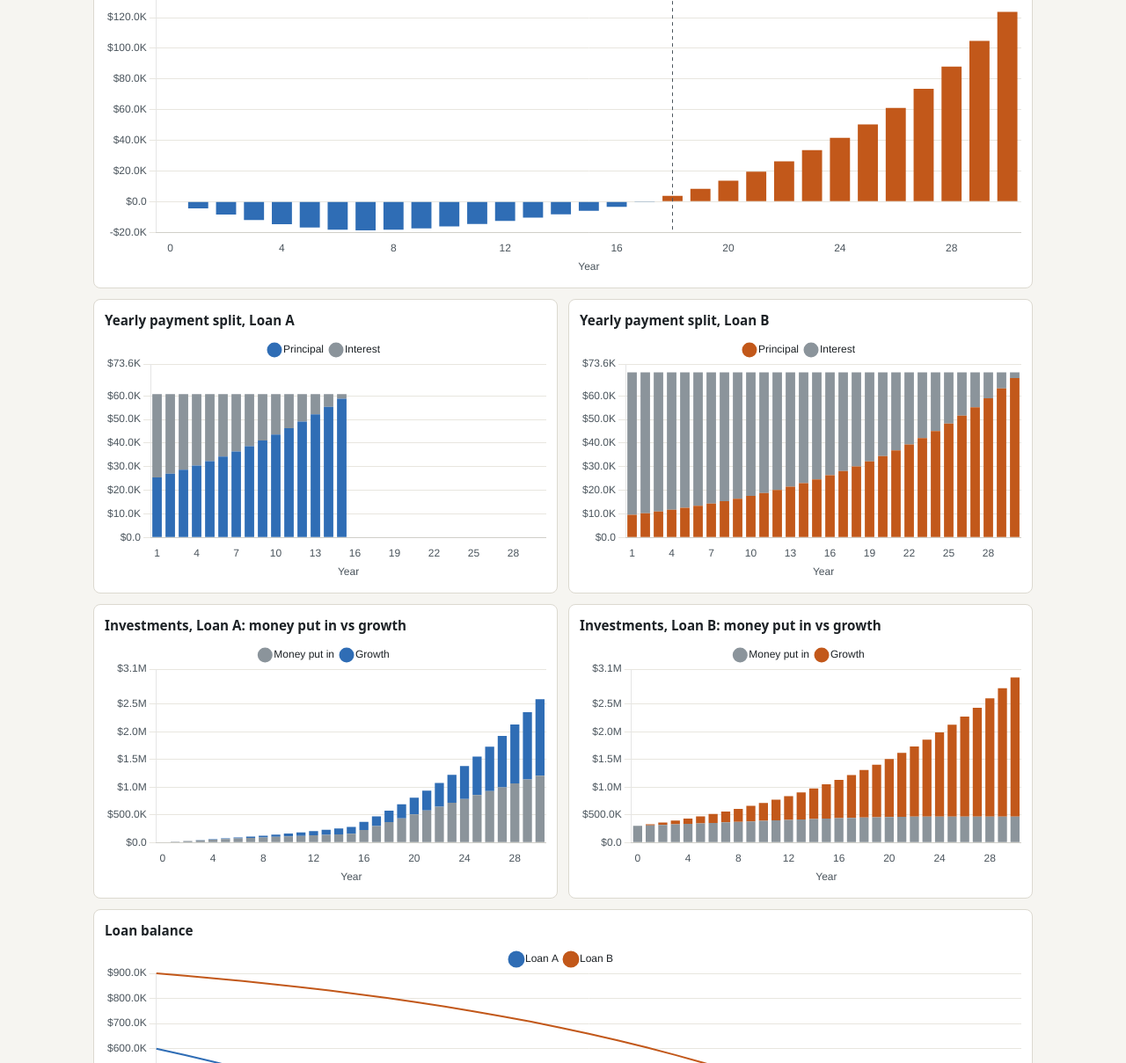
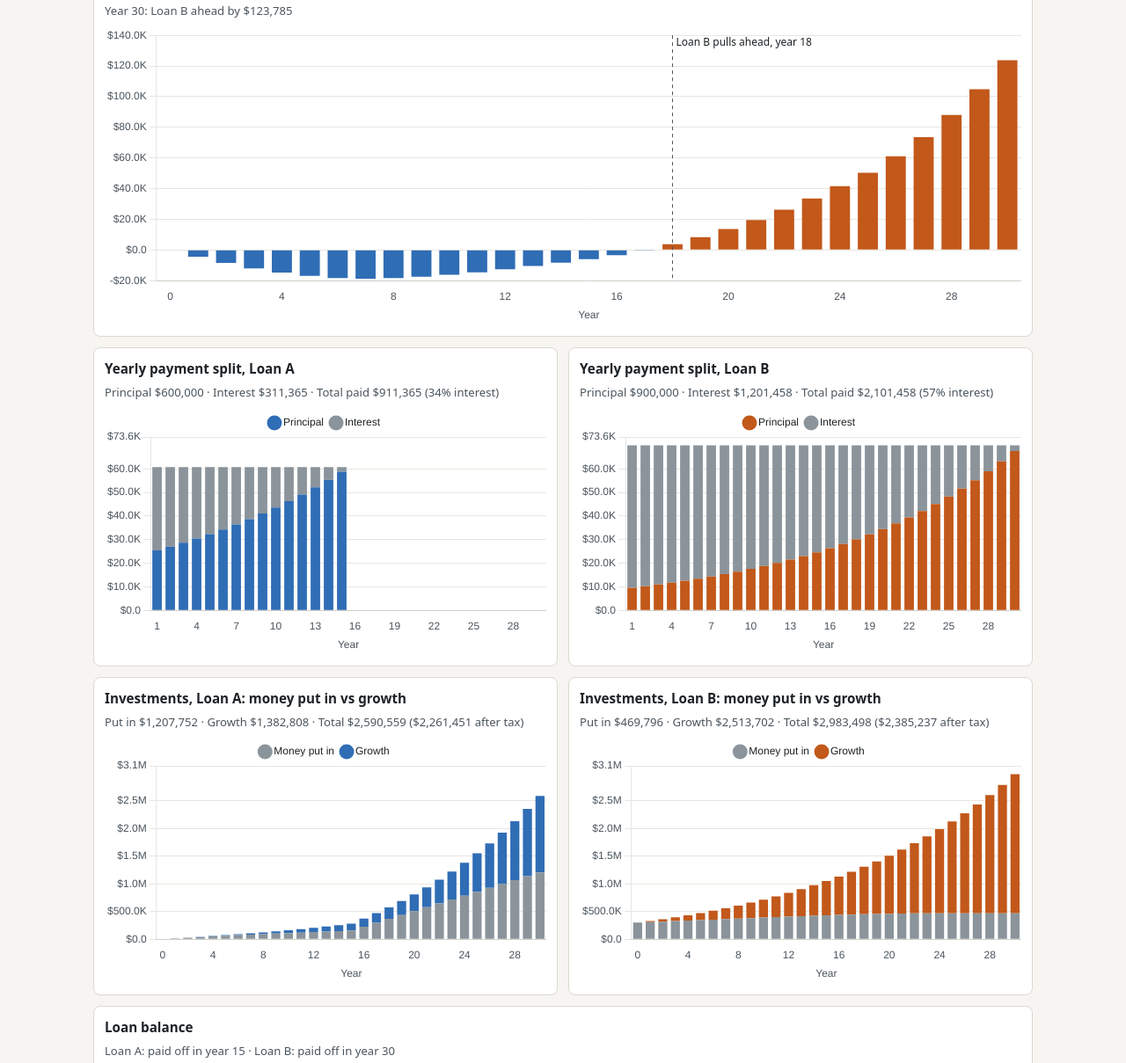
Before and after one commit to hluhovskyi/mortgage-sim, a website: page index.html in a window 1280 px wide. Shown: the part 1850-3059 px from the top of the page at 88% size. Drawn offline with nearby package versions, Linux system fonts and the light colour scheme.

Commit message:
Show totals under each chart title
Co-Authored-By: Claude Opus 5.5 <noreply@anthropic.com>
Claude-Session: https://claude.ai/code/session_01MBcSuJGdPA5wRdHCnppT8P

```diff
--- a/app.js
+++ b/app.js
@@ -1,10 +1,10 @@
 // app.js - wires the inputs, the calculation library and the charts together.
 // Flow: read inputs -> params -> simulate -> render text, cards, table, charts.
 
-import { simulate, findCrossovers, breakEvenReturn, netWorthGap } from './lib/mortgage.js?v=9';
+import { simulate, findCrossovers, breakEvenReturn, netWorthGap } from './lib/mortgage.js?v=10';
 import {
   FIELDS, paramsFromQuery, paramsToQuery, toModelParams, getPath, setPath, cleanValue,
-} from './lib/params.js?v=9';
+} from './lib/params.js?v=10';
 
 const $ = (selector) => document.querySelector(selector);
 
@@ -347,6 +347,47 @@ function renderCharts(result, crossovers, model) {
   makeChart('chart-port-b', 'bar', series.years, portfolioSets(series.B, colorB), { stacked: true, yMax: portfolioMax });
 
   makeChart('chart-balance', 'line', series.years, both('balance'));
+
+  renderChartTotals(result);
+}
+
+/**
+ * One line of totals under each chart title, so the key numbers don't need hovering.
+ * Totals are "at the horizon" (the sell or stop year), same as the result cards.
+ */
+function renderChartTotals(result) {
+  const A = result.A, B = result.B;
+  const set = (id, parts) => { $(id).textContent = parts.join('  ·  '); };
+  const lastYear = A.rows.length - 1;
+
+  set('#tot-networth', [`${A.label}: ${money(A.final.netWorth)}`, `${B.label}: ${money(B.final.netWorth)}`]);
+
+  const gap = B.final.netWorth - A.final.netWorth;
+  const leader = gap >= 0 ? B.label : A.label;
+  set('#tot-gap', [`Year ${lastYear}: ${leader} ahead by ${money(Math.abs(gap))}`]);
+
+  for (const [id, s] of [['a', A], ['b', B]]) {
+    const paid = s.final.cumPrincipal + s.final.cumInterest;
+    const interestShare = paid > 0 ? Math.round((s.final.cumInterest / paid) * 100) : 0;
+    set(`#tot-split-${id}`, [
+      `Principal ${money(s.final.cumPrincipal)}`,
+      `Interest ${money(s.final.cumInterest)}`,
+      `Total paid ${money(paid)} (${interestShare}% interest)`,
+    ]);
+    const growth = Math.max(0, s.final.portfolio - s.final.contributions);
+    set(`#tot-port-${id}`, [
+      `Put in ${money(s.final.contributions)}`,
+      `Growth ${money(growth)}`,
+      `Total ${money(s.final.portfolio)} (${money(s.final.portfolioAfterTax)} after tax)`,
+    ]);
+  }
+
+  // Payoff year = first year the balance hits zero (if it does before the horizon).
+  const payoff = (s) => {
+    const year = s.rows.findIndex((row, i) => i > 0 && row.balance === 0);
+    return year === -1 ? `${money(s.final.balance)} left at year ${lastYear}` : `paid off in year ${year}`;
+  };
+  set('#tot-balance', [`${A.label}: ${payoff(A)}`, `${B.label}: ${payoff(B)}`]);
 }
 
 // ---------- main render ----------
--- a/index.html
+++ b/index.html
@@ -4,9 +4,9 @@
   <meta charset="utf-8">
   <meta name="viewport" content="width=device-width, initial-scale=1">
   <title>Mortgage strategy comparison</title>
-  <link rel="stylesheet" href="styles.css?v=9">
+  <link rel="stylesheet" href="styles.css?v=10">
   <script src="https://cdnjs.cloudflare.com/ajax/libs/Chart.js/4.4.1/chart.umd.min.js"></script>
-  <script type="module" src="app.js?v=9"></script>
+  <script type="module" src="app.js?v=10"></script>
 </head>
 <body>
 <header class="page-header">
@@ -98,13 +98,13 @@
   <section aria-labelledby="charts-title">
     <h2 id="charts-title">Charts</h2>
     <div class="charts">
-      <figure class="chart wide"><figcaption>Net worth if sold that year</figcaption><div class="canvas-box"><canvas id="chart-networth" role="img" aria-label="Net worth over time for both loans"></canvas></div></figure>
-      <figure class="chart wide"><figcaption id="cap-gap">Net worth difference, B minus A</figcaption><div class="canvas-box"><canvas id="chart-gap" role="img" aria-label="Yearly net worth difference between the two loans"></canvas></div></figure>
-      <figure class="chart"><figcaption id="cap-split-a">Yearly payment split, Loan A</figcaption><div class="canvas-box"><canvas id="chart-split-a" role="img" aria-label="Yearly principal and interest for loan A"></canvas></div></figure>
-      <figure class="chart"><figcaption id="cap-split-b">Yearly payment split, Loan B</figcaption><div class="canvas-box"><canvas id="chart-split-b" role="img" aria-label="Yearly principal and interest for loan B"></canvas></div></figure>
-      <figure class="chart"><figcaption id="cap-port-a">Investments, Loan A: money put in vs growth</figcaption><div class="canvas-box"><canvas id="chart-port-a" role="img" aria-label="Loan A investments: money put in and growth"></canvas></div></figure>
-      <figure class="chart"><figcaption id="cap-port-b">Investments, Loan B: money put in vs growth</figcaption><div class="canvas-box"><canvas id="chart-port-b" role="img" aria-label="Loan B investments: money put in and growth"></canvas></div></figure>
-      <figure class="chart wide"><figcaption>Loan balance</figcaption><div class="canvas-box"><canvas id="chart-balance" role="img" aria-label="Loan balance over time"></canvas></div></figure>
+      <figure class="chart wide"><figcaption>Net worth if sold that year</figcaption><p class="chart-totals" id="tot-networth"></p><div class="canvas-box"><canvas id="chart-networth" role="img" aria-label="Net worth over time for both loans"></canvas></div></figure>
+      <figure class="chart wide"><figcaption id="cap-gap">Net worth difference, B minus A</figcaption><p class="chart-totals" id="tot-gap"></p><div class="canvas-box"><canvas id="chart-gap" role="img" aria-label="Yearly net worth difference between the two loans"></canvas></div></figure>
+      <figure class="chart"><figcaption id="cap-split-a">Yearly payment split, Loan A</figcaption><p class="chart-totals" id="tot-split-a"></p><div class="canvas-box"><canvas id="chart-split-a" role="img" aria-label="Yearly principal and interest for loan A"></canvas></div></figure>
+      <figure class="chart"><figcaption id="cap-split-b">Yearly payment split, Loan B</figcaption><p class="chart-totals" id="tot-split-b"></p><div class="canvas-box"><canvas id="chart-split-b" role="img" aria-label="Yearly principal and interest for loan B"></canvas></div></figure>
+      <figure class="chart"><figcaption id="cap-port-a">Investments, Loan A: money put in vs growth</figcaption><p class="chart-totals" id="tot-port-a"></p><div class="canvas-box"><canvas id="chart-port-a" role="img" aria-label="Loan A investments: money put in and growth"></canvas></div></figure>
+      <figure class="chart"><figcaption id="cap-port-b">Investments, Loan B: money put in vs growth</figcaption><p class="chart-totals" id="tot-port-b"></p><div class="canvas-box"><canvas id="chart-port-b" role="img" aria-label="Loan B investments: money put in and growth"></canvas></div></figure>
+      <figure class="chart wide"><figcaption>Loan balance</figcaption><p class="chart-totals" id="tot-balance"></p><div class="canvas-box"><canvas id="chart-balance" role="img" aria-label="Loan balance over time"></canvas></div></figure>
     </div>
   </section>
 
--- a/styles.css
+++ b/styles.css
@@ -119,3 +119,4 @@ th:first-child, td:first-child { text-align: left; }
 .advanced .sub h3 { margin: 0 0 8px; font-size: 0.75rem; font-weight: 600; letter-spacing: 0.06em; text-transform: uppercase; color: var(--ink-2); }
 .advanced label.check { align-self: auto; padding: 0 0 10px; }
 .grid label > input, .grid label > select { margin-top: auto; }
+.chart-totals { margin: 2px 0 8px; font-size: 0.82rem; color: var(--ink-2); font-variant-numeric: tabular-nums; }
```
